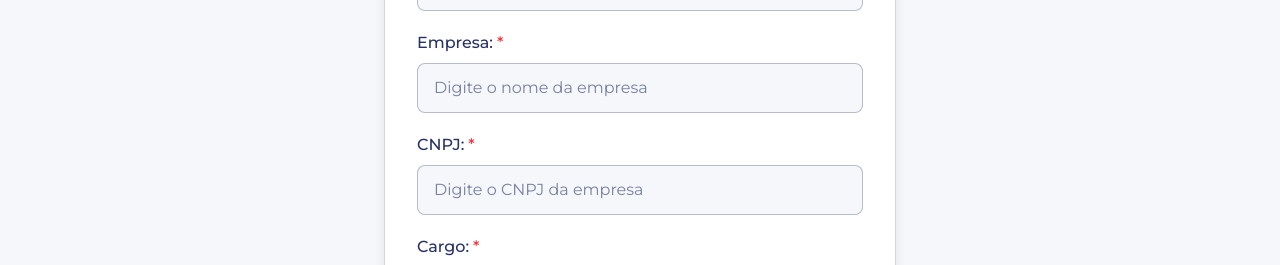
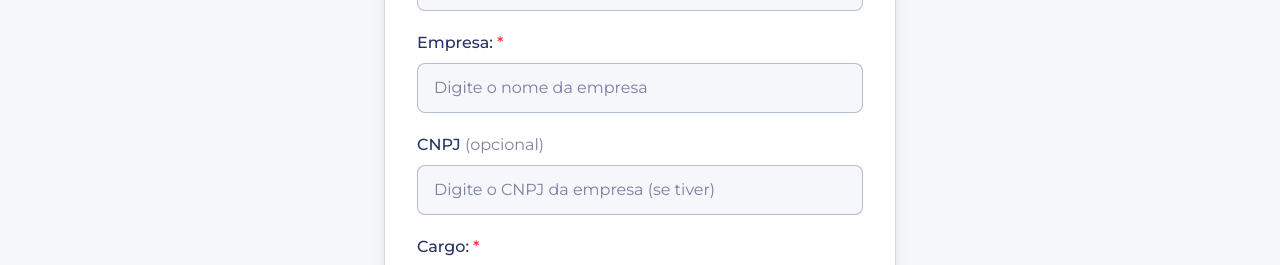
Before and after one commit to chzin777/superagos-landing-page, a Next.js app: page / in a window 1280 px wide. Shown: the part 1140-1405 px from the top of the page. Built offline with nearby package versions, Linux system fonts and the light colour scheme.

Commit message:
removing the requirement for CNPJ

```diff
--- a/src/components/Form.tsx
+++ b/src/components/Form.tsx
@@ -156,14 +156,13 @@ export default function Form() {
 
           <label className="flex flex-col space-y-2">
             <span className="text-xs sm:text-sm md:text-base font-medium text-[#263165]">
-              CNPJ:<span className="text-red-500 ml-1">*</span>
+              CNPJ <span className="text-[#263165]/60 font-normal">(opcional)</span>
             </span>
             <input
               type="text"
               value={cnpj}
               onChange={e => setCnpj(e.target.value)}
-              placeholder="Digite o CNPJ da empresa"
-              required
+              placeholder="Digite o CNPJ da empresa (se tiver)"
               className="px-3 sm:px-4 py-2.5 sm:py-3 rounded-lg bg-[#f5f7fa] text-[#263165] border border-[#263165]/30 placeholder-[#263165]/60 text-sm sm:text-base outline-none focus:ring-2 focus:ring-[#009FE3] transition font-[Montserrat] w-full"
             />
           </label>
```
